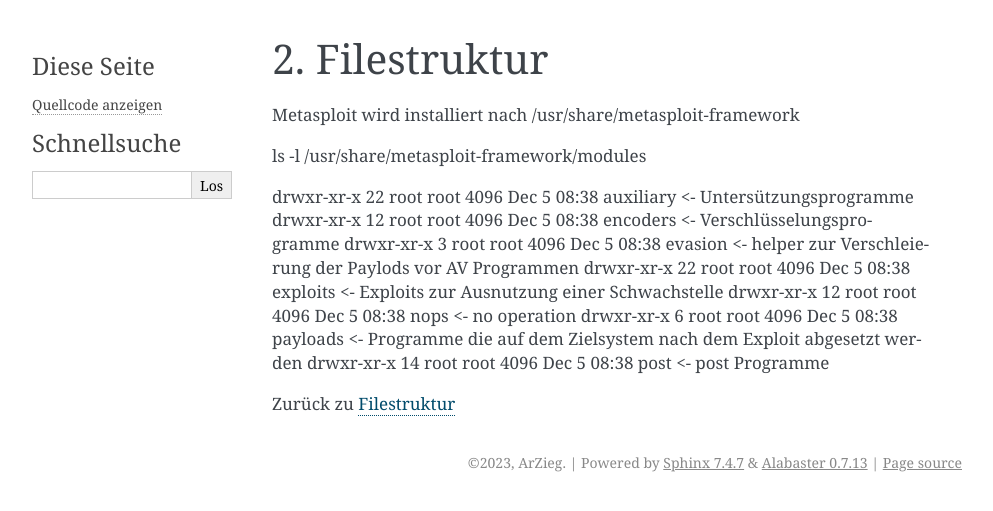
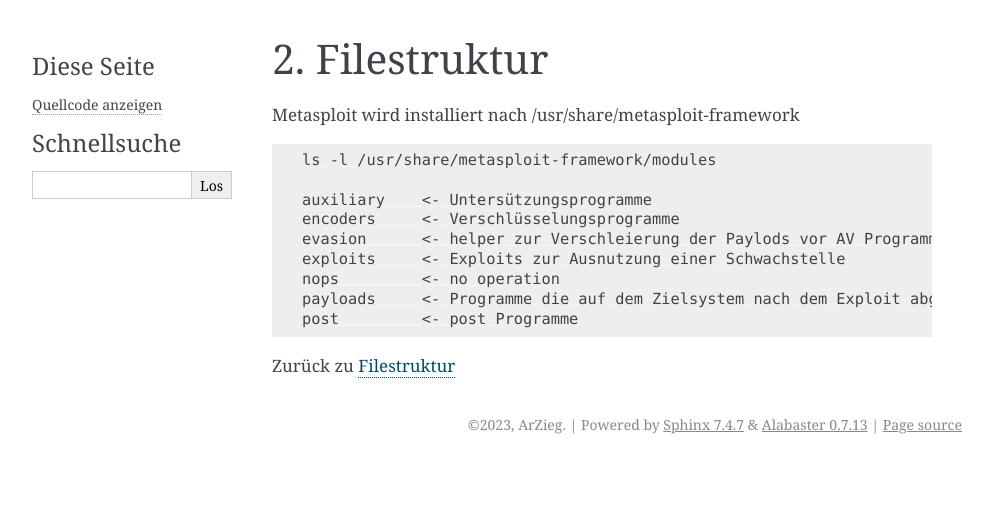
Before and after one commit to arzieg/mspdoc, a Sphinx documentation site: the page built from docsrc/source/msp/filestruktur.rst, in a window 1280 px wide. Shown: the top 511 px of the page, without its empty margins (148-1141 px from the left). Built offline with Sphinx 7.4.7, drawn with Linux system fonts in a browser that asks for light colours.

Commit message:
Update Doc

```diff
--- a/docsrc/source/msp/filestruktur.rst
+++ b/docsrc/source/msp/filestruktur.rst
@@ -5,15 +5,17 @@
 
 Metasploit wird installiert nach /usr/share/metasploit-framework
 
-ls -l /usr/share/metasploit-framework/modules
+.. code:: bash
 
-drwxr-xr-x 22 root root 4096 Dec  5 08:38 auxiliary    <- Untersützungsprogramme
-drwxr-xr-x 12 root root 4096 Dec  5 08:38 encoders     <- Verschlüsselungsprogramme
-drwxr-xr-x  3 root root 4096 Dec  5 08:38 evasion      <- helper zur Verschleierung der Paylods vor AV Programmen
-drwxr-xr-x 22 root root 4096 Dec  5 08:38 exploits     <- Exploits zur Ausnutzung einer Schwachstelle
-drwxr-xr-x 12 root root 4096 Dec  5 08:38 nops         <- no operation
-drwxr-xr-x  6 root root 4096 Dec  5 08:38 payloads     <- Programme die auf dem Zielsystem nach dem Exploit abgesetzt werden
-drwxr-xr-x 14 root root 4096 Dec  5 08:38 post         <- post Programme
+    ls -l /usr/share/metasploit-framework/modules
+
+    auxiliary    <- Untersützungsprogramme
+    encoders     <- Verschlüsselungsprogramme
+    evasion      <- helper zur Verschleierung der Paylods vor AV Programmen
+    exploits     <- Exploits zur Ausnutzung einer Schwachstelle
+    nops         <- no operation
+    payloads     <- Programme die auf dem Zielsystem nach dem Exploit abgesetzt werden
+    post         <- post Programme
 
 
 
```
